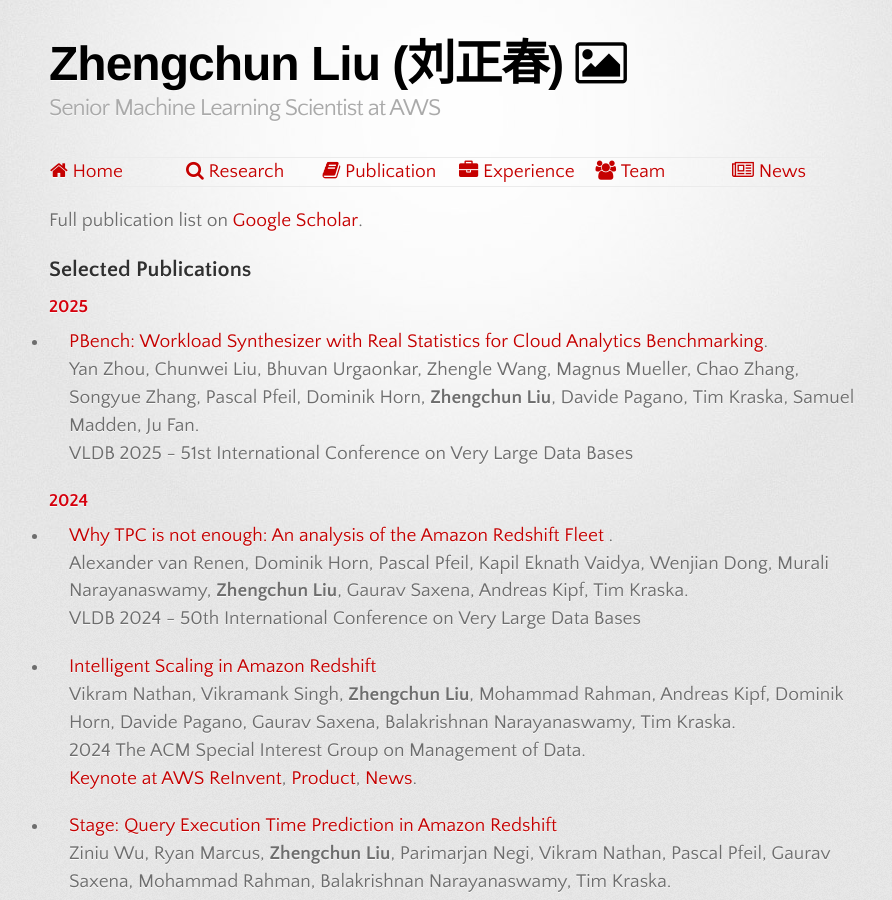
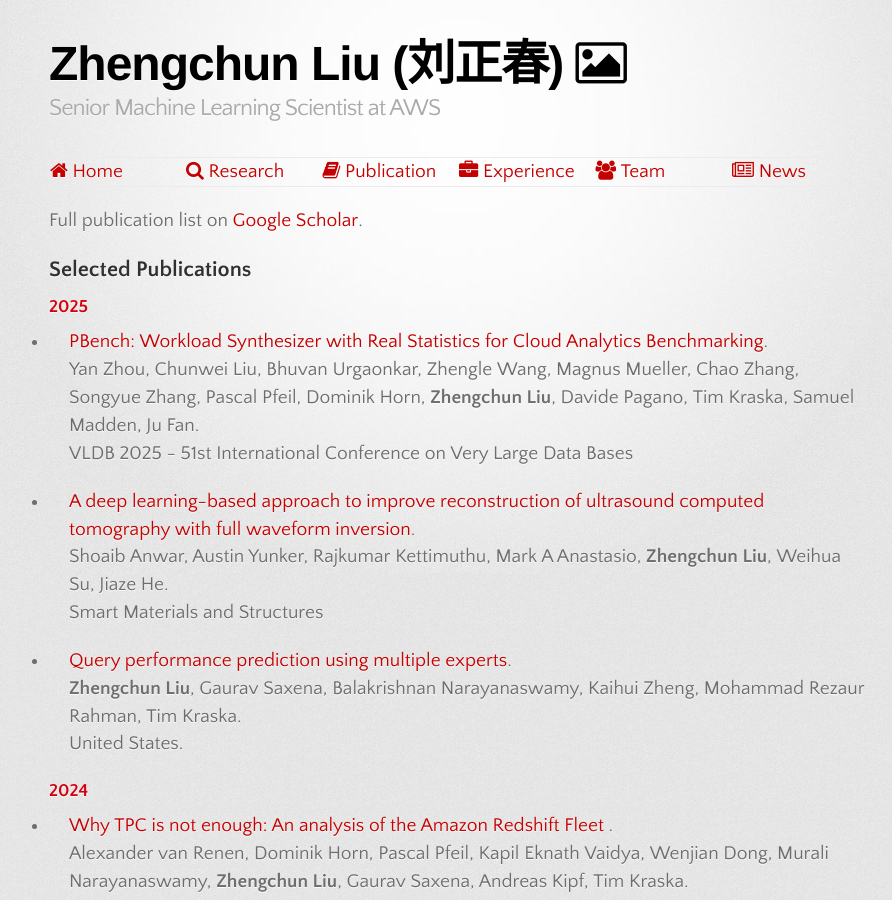
Before and after one commit to lzhengchun/lzhengchun.github.io, a Jekyll site: the page built from Publication.md, in a window 1280 px wide and 900 px high. Shown: the whole window, without its empty margins (181-1073 px from the left). Built offline with Jekyll 4.4.1, drawn with Linux system fonts in a browser that asks for light colours; some web fonts are replaced.

Commit message:
Update Publication.md

```diff
--- a/Publication.md
+++ b/Publication.md
@@ -10,6 +10,14 @@
 - [PBench: Workload Synthesizer with Real Statistics for Cloud Analytics Benchmarking](https://www.arxiv.org/abs/2506.16379).<br>
 Yan Zhou, Chunwei Liu, Bhuvan Urgaonkar, Zhengle Wang, Magnus Mueller, Chao Zhang, Songyue Zhang, Pascal Pfeil, Dominik Horn, **Zhengchun Liu**, Davide Pagano, Tim Kraska, Samuel Madden, Ju Fan.<br>
 VLDB 2025 - 51st International Conference on Very Large Data Bases
+
+- [A deep learning-based approach to improve reconstruction of ultrasound computed tomography with full waveform inversion](https://iopscience.iop.org/article/10.1088/1361-665X/adc359/meta).<br>
+Shoaib Anwar, Austin Yunker, Rajkumar Kettimuthu, Mark A Anastasio, **Zhengchun Liu**, Weihua Su, Jiaze He.<br>
+Smart Materials and Structures
+
+- [Query performance prediction using multiple experts](https://patentimages.storage.googleapis.com/f0/f8/4a/b5835431515723/US12248473.pdf).<br>
+**Zhengchun Liu**, Gaurav Saxena, Balakrishnan Narayanaswamy, Kaihui Zheng, Mohammad Rezaur Rahman, Tim Kraska.<br>
+United States.<br>
 
 ### 2024
 - [Why TPC is not enough: An analysis of the Amazon Redshift Fleet ](https://www.vldb.org/pvldb/vol17/p3694-saxena.pdf).<br>
```
